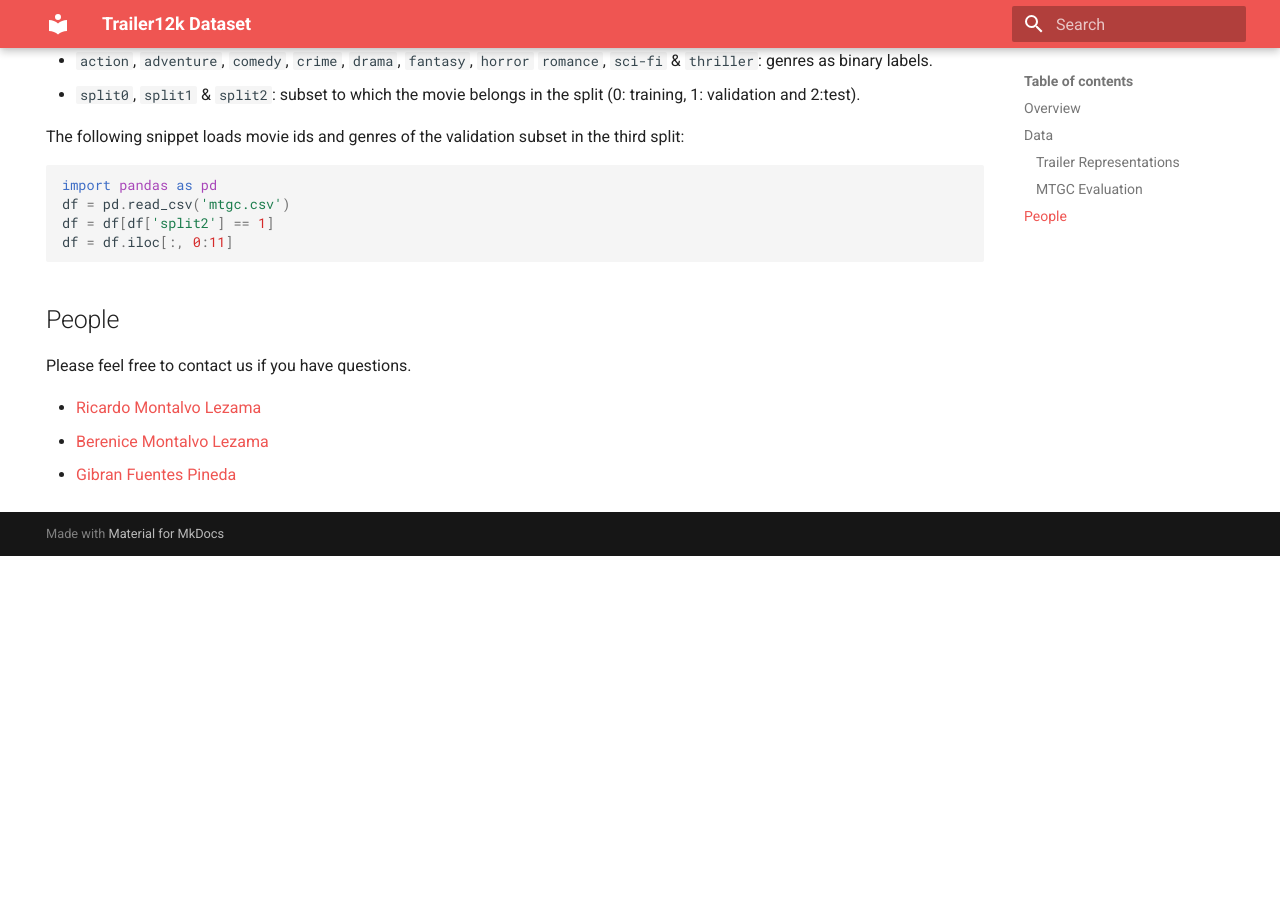
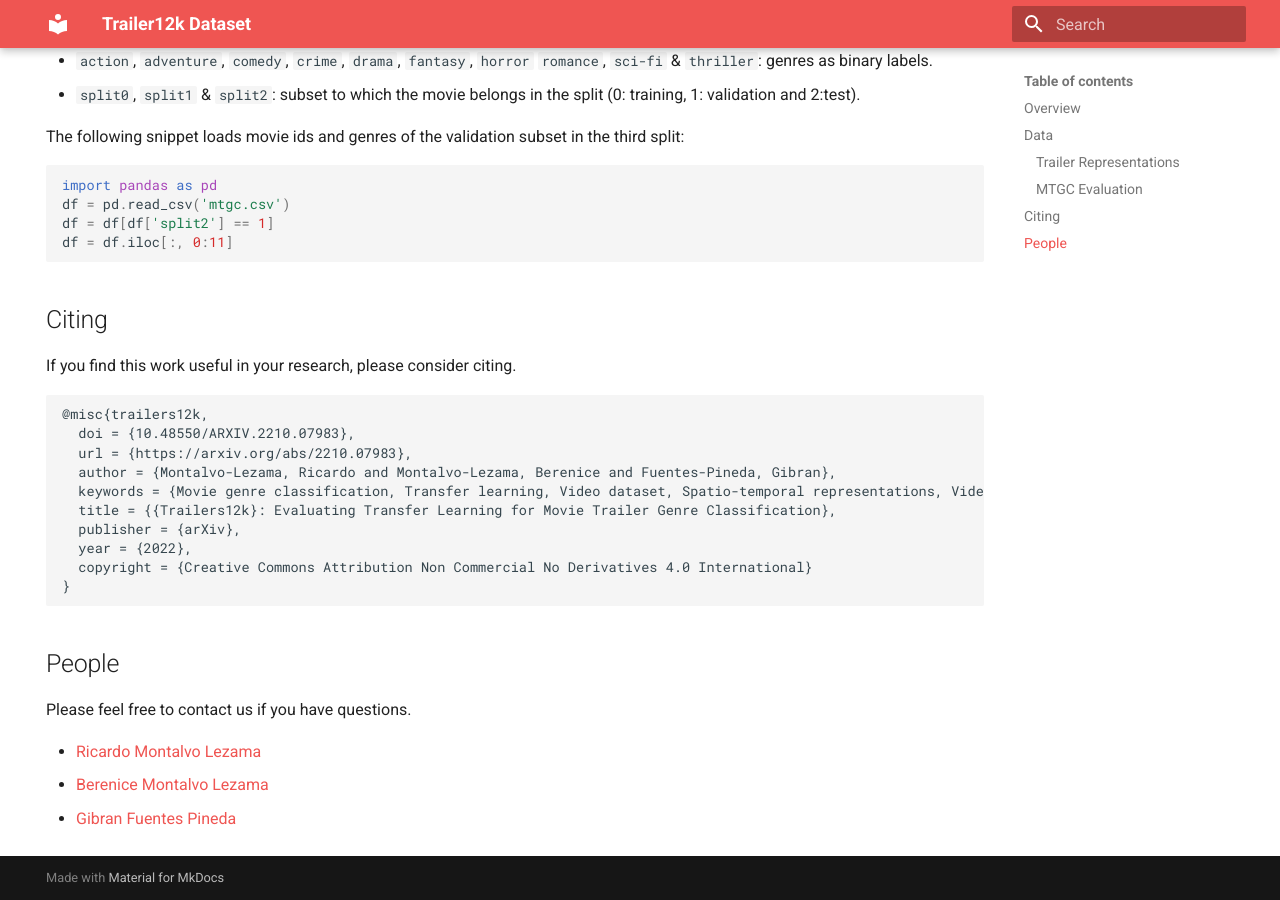
Before and after one commit to richardtml/trailers12k, an MkDocs documentation site: the page built from docs/index.md, in a window 1280 px wide and 900 px high, scrolled down 2579 px. Built offline with MkDocs 1.6.1 and Material for MkDocs 9.7.7, drawn with Linux system fonts in a browser that asks for light colours; before the commit the page ends 3135 px from its top, so only the background shows below that.

Commit message:
Update arxiv URL and cite

````diff
--- a/docs/index.md
+++ b/docs/index.md
@@ -13,7 +13,7 @@
 
 ![Trailer12k Comparison Table](images/table.png)
 
-A detailed explanation of the collection procedure, statistics and computing process of trailer representations can be found in the paper [Trailers12k: Evaluating Transfer Learning For Movie Trailer Genre Recognition](https://arxiv.org/).
+A detailed explanation of the collection procedure, statistics and computing process of trailer representations can be found in the paper [Trailers12k: Evaluating Transfer Learning For Movie Trailer Genre Recognition](https://arxiv.org/abs/2210.07983).
 
 This dataset is an updated and polished version of [Trailers15k](https://turing.iimas.unam.mx/~bereml/project/trailers/). In addition to manually-curated movie trailers, Trailers12k provides Kinetics video clip-level representations, ImageNet poster representations and rich metadata.
 
@@ -142,6 +142,23 @@
 ```
 
 
+## Citing
+If you find this work useful in your research, please consider citing.
+
+```
+@misc{trailers12k,
+  doi = {10.48550/ARXIV.2210.07983},
+  url = {https://arxiv.org/abs/2210.07983},
+  author = {Montalvo-Lezama, Ricardo and Montalvo-Lezama, Berenice and Fuentes-Pineda, Gibran},
+  keywords = {Movie genre classification, Transfer learning, Video dataset, Spatio-temporal representations, Video understanding, Transformers, Resource efficient architectures},
+  title = {{Trailers12k}: Evaluating Transfer Learning for Movie Trailer Genre Classification},
+  publisher = {arXiv},
+  year = {2022},
+  copyright = {Creative Commons Attribution Non Commercial No Derivatives 4.0 International}
+}
+```
+
+
 ## People
 
 Please feel free to contact us if you have questions.
````
